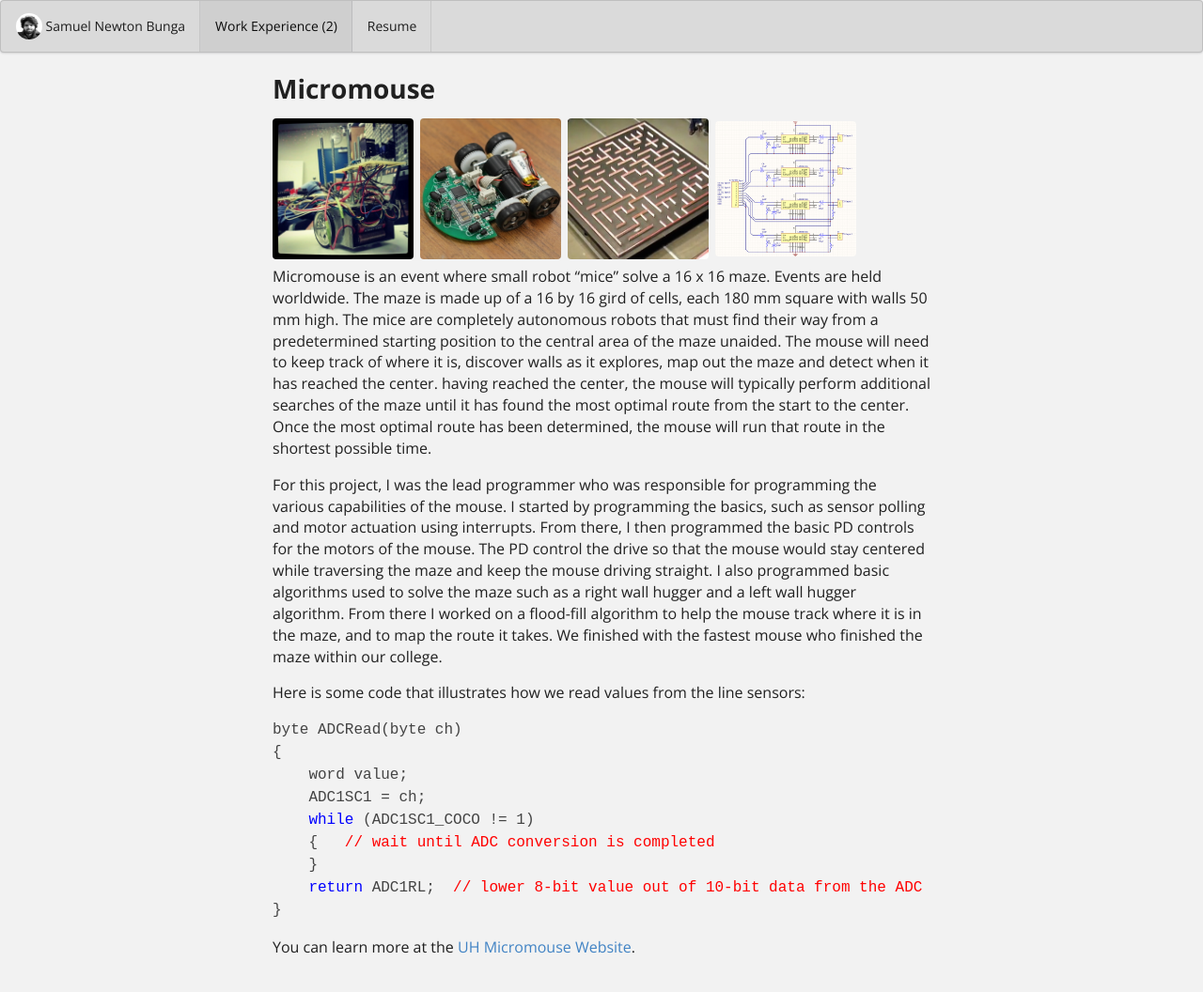
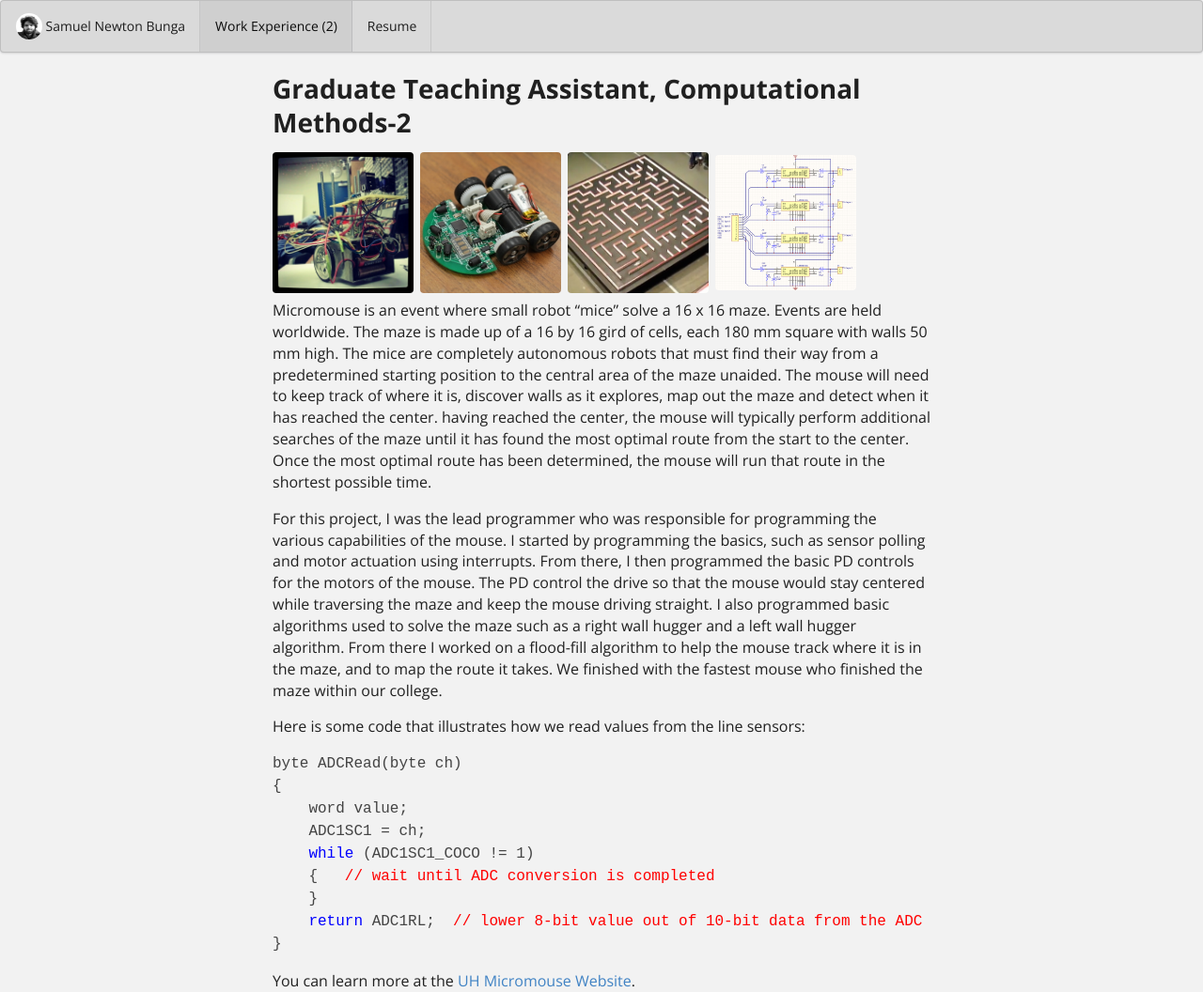
Before and after one commit to samuelbunga/samuelbunga.github.io, a Jekyll site: the page built from projects/project-1.md, in a window 1280 px wide. Shown: the whole page at 94% size. Built offline with Jekyll 4.4.1, drawn with Linux system fonts in a browser that asks for light colours; before the commit the page ends 1020 px from its top, so only the background shows below that.

Commit message:
Update project-1.md

```diff
--- a/projects/project-1.md
+++ b/projects/project-1.md
@@ -2,14 +2,16 @@
 layout: project
 type: project
 image: images/micromouse.jpg
-title: Micromouse
-permalink: projects/micromouse
+title: Graduate Teaching Assistant, Computational Methods-2
+permalink: projects/TA
 # All dates must be YYYY-MM-DD format!
-date: "May 2019 - Dec 2019"
+date: "Sep 2019 - Apr 2020"
 labels:
-  - Robotics
-  - Arduino
-  - C++
+  - Python
+  - BioPython
+  - R
+  - Git
+  - Linux Shell Scripting
 summary: My team developed a robotic mouse that won first place in the 2015 UH Micromouse competition.
 ---
 
```
